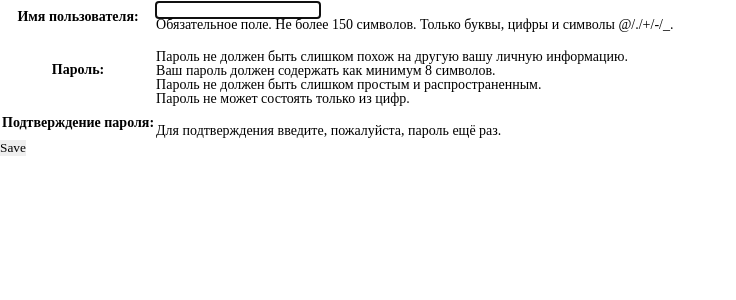
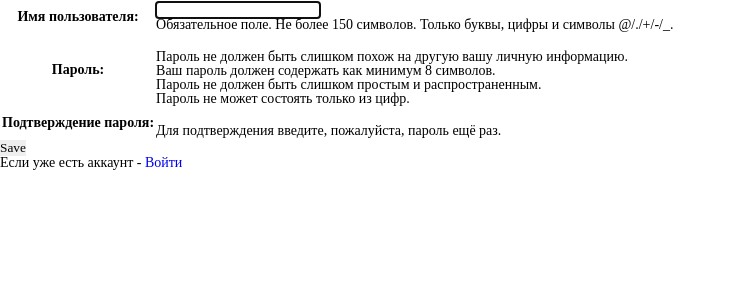
Before and after one commit to Arler/Kanban-board, a Django app: page /accounts/registration/ in a window 1280 px wide. Shown: the part 70-370 px from the top of the page, without its empty margins (0-736 px from the left). Run offline with Django 5.2, Linux system fonts and the light colour scheme; style sheets or scripts are compiled from the project's sources.

Commit message:
Добавлены ссылки на страницу регистрации на странице логина, и на страницу логина на странице регистрации.

```diff
--- a/kanbanBoard/templates/registration/login.html
+++ b/kanbanBoard/templates/registration/login.html
@@ -37,6 +37,7 @@
     <input type="submit" value="login">
     <input type="hidden" name="next" value="{{ next }}">
     </form>
+    <p>Или можете <a href="{% url "registration" %}">зарегистрироваться</a></p>
 
     {# Assumes you set up the password_reset view in your URLconf #}
     <p><a href="{% url 'password_reset' %}">Lost password?</a></p>
--- a/kanbanBoard/templates/registration/registration.html
+++ b/kanbanBoard/templates/registration/registration.html
@@ -15,4 +15,5 @@
     {% endfor %}
     <input type="submit" title="Отправить" value="Save">
 </form>
+<p>Если уже есть аккаунт - <a href="{% url "login" %}">Войти</a></p>
 {% endblock content %}
```
Lines whose indentation alone changed are shown as unchanged.
